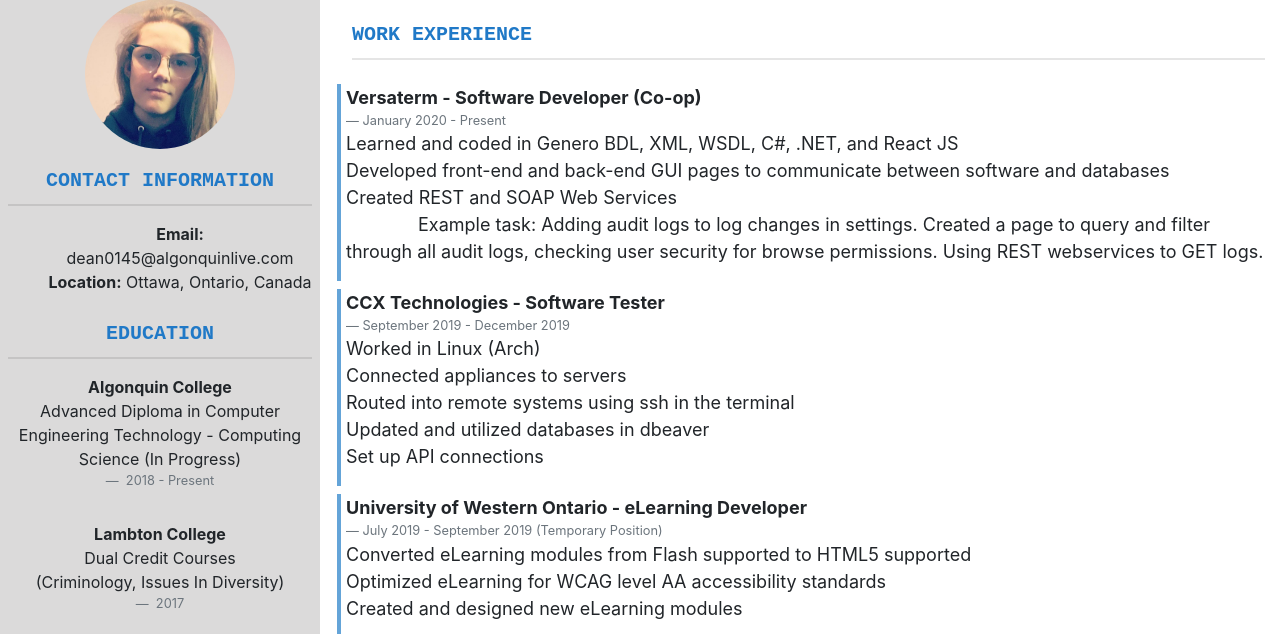
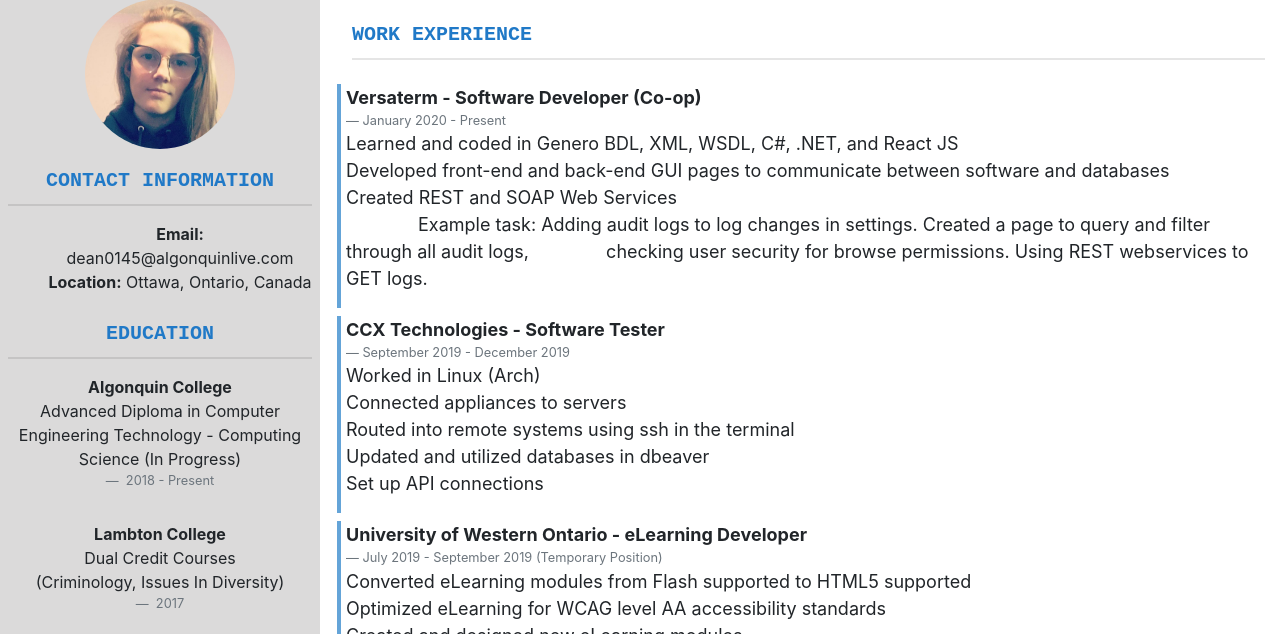
Before and after one commit to KMDean/Old-Portfolio-Design, a plain HTML site: page index.html in a window 1280 px wide. Shown: the part 61-695 px from the top of the page. Drawn offline with nearby package versions, Linux system fonts and the light colour scheme.

Commit message:
Update index.html

```diff
--- a/index.html
+++ b/index.html
@@ -182,7 +182,9 @@
                                 <p class="m-0"><b>Versaterm - Software Developer (Co-op)</b></p>
                                 <p class="blockquote-footer m-0">January 2020 - Present</p>
 				<p>Learned and coded in Genero BDL, XML, WSDL, C#, .NET, and React JS<br>Developed front-end and back-end GUI pages to communicate between software and databases
-				<br>Created REST and SOAP Web Services<br><span style="margin-left:4em">Example task: Adding audit logs to log changes in settings. Created a page to query and filter through all audit logs, checking user security for browse permissions. Using REST webservices to GET logs.</span></p>
+				<br>Created REST and SOAP Web Services<br>
+				    <span style="margin-left:4em">Example task: Adding audit logs to log changes in settings. Created a page to query and filter through all audit logs,</span>
+				    <span style="margin-left:4em">checking user security for browse permissions. Using REST webservices to GET logs.</span></p>
                             </div>
                         </div>
 			<div class="row">
```
